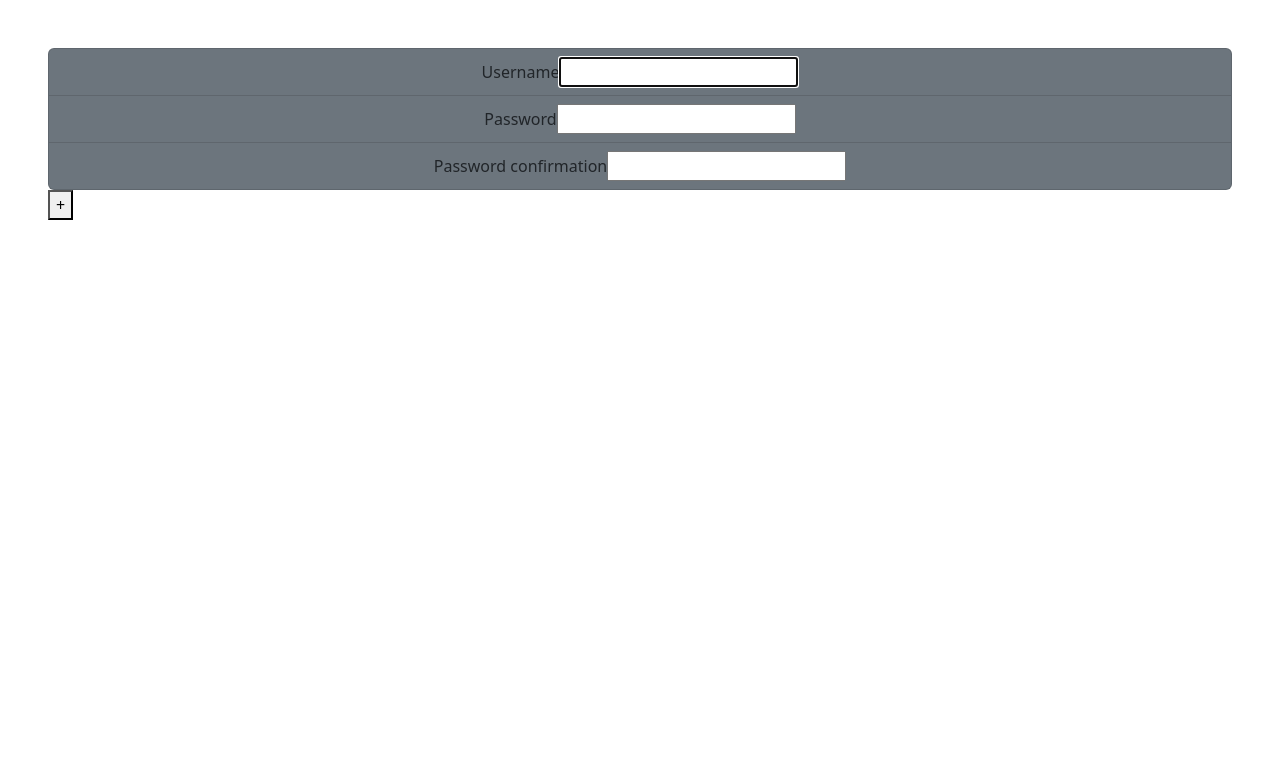
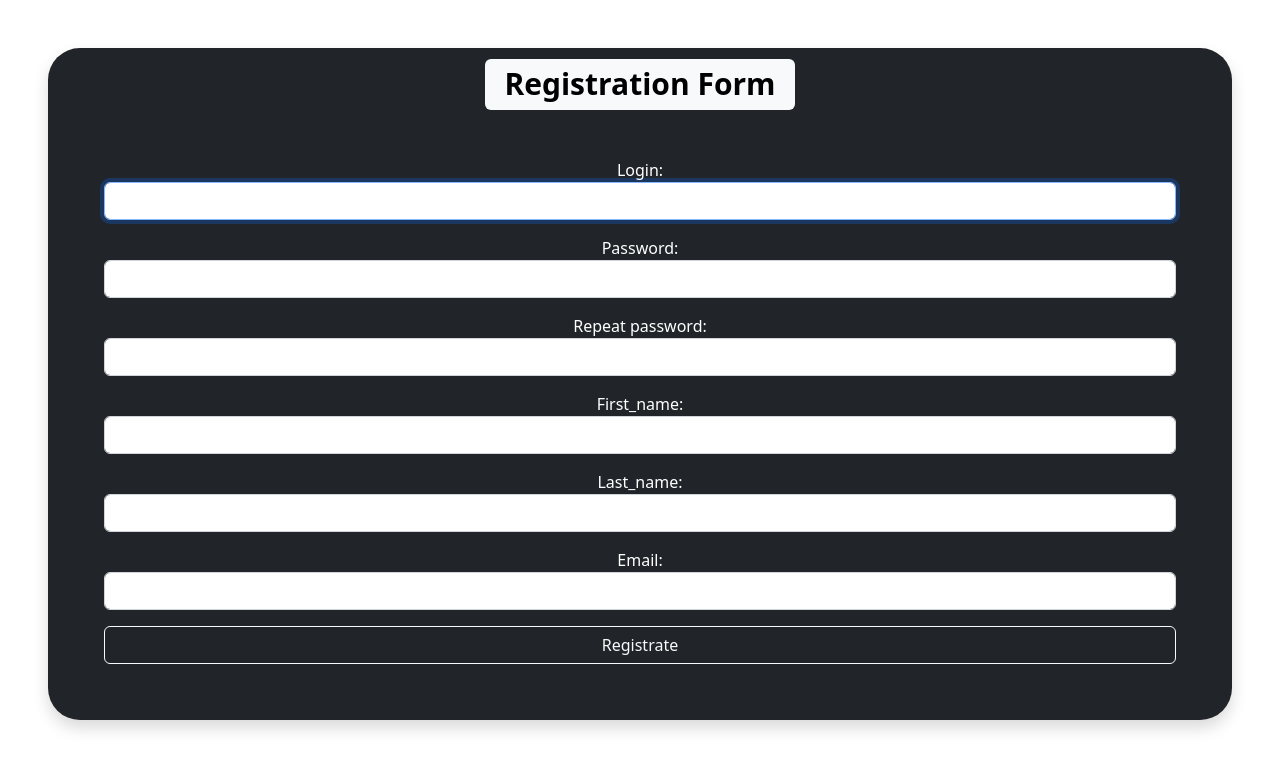
Before and after one commit to AnikinVladislav/DjangPrj, a Django app: page /users/register/ in a window 1280 px wide. Shown: the part 124-892 px from the top of the page. Before the commit the page ends 344 px from the top, so only its background shows below. Run offline with Django 4.2, Linux system fonts and the light colour scheme; some libraries are stand-ins or nearby versions.

Commit message:
registration

```diff
--- a/fin_venv/web_finance/main/templates/main/master.html
+++ b/fin_venv/web_finance/main/templates/main/master.html
@@ -24,19 +24,27 @@
             </button>
             <img src="{% static 'main/logo-no-background.png' %}" alt="Logo" style="width: 45%">
             {% if user.is_authenticated %}
+                <ul class="list-group">
+                    <li class="list-group-item text-center bg-dark border-0">
                         <a href="{% url 'logout' %}">
                             <button class="btn btn-outline-light" type="button">
                                 <span class="badge text-bg-light">Hi, {{ user.username }}</span><br>
                                 Log out
                             </button>
                         </a>
+                    </li>
+                    <li class="list-group-item text-center bg-dark border-0">
+                        <a href="{% url 'register_user' %}"><button class="btn btn-outline-light" type="button" style="width: 100%;">Edit</button></a>
+                    </li>
+                </ul>
+
             {% else %}
                 <ul class="list-group">
                     <li class="list-group-item text-center bg-dark border-0">
                         <a href="{% url 'login' %}"><button class="btn btn-outline-light" type="button" style="width: 100%;">Log in</button></a>
                     </li>
                     <li class="list-group-item text-center bg-dark border-0">
-                        <a href="{% url 'register' %}"><button class="btn btn-outline-light" type="button">Registration</button></a>
+                        <a href="{% url 'register_user' %}"><button class="btn btn-outline-light" type="button">Registration</button></a>
                     </li>
                 </ul>
             {% endif %}
@@ -59,7 +67,18 @@
             </li>
         </ul>
     </div>
+
     <div>
+        <div class="container-fluid m-2">
+            {% if messages %}
+                {% for message in messages %}
+                    <div class="alert alert-warning alert-dismissible">
+                        <button type="button" class="btn-close" data-bs-dismiss="alert"></button>
+                        <strong><i class="fa-solid fa-triangle-exclamation"></i></strong> {{ message }}
+                    </div>
+                {% endfor %}
+            {% endif %}
+        </div>
         {% block content %}
         {% endblock %}
     </div>
--- a/fin_venv/web_finance/users/forms.py
+++ b/fin_venv/web_finance/users/forms.py
@@ -5,21 +5,21 @@ from django.contrib.auth.models import User
 from django import forms
 
 class RegisterUserForm(UserCreationForm):
-    username = forms.CharField(label='Login', widget=forms.TextInput(attrs={'class': 'form-input'}))
-    password1 = forms.CharField(label='Password', widget=forms.PasswordInput(attrs={'class': 'form-input'}))
-    password2 = forms.CharField(label='Repeat password', widget=forms.PasswordInput(attrs={'class': 'form-input'}))
-    first_name = forms.CharField(label='First_name', widget=forms.TextInput(attrs={'class': 'form-input'}))
-    last_name = forms.CharField(label='Last_name', widget=forms.TextInput(attrs={'class': 'form-input'}))
-    email = forms.CharField(label='Email', widget=forms.EmailInput(attrs={'class': 'form-input'}))
+    username = forms.CharField(label='Login', widget=forms.TextInput(attrs={'class': 'form-control'}))
+    password1 = forms.CharField(label='Password', widget=forms.PasswordInput(attrs={'class': 'form-control'}))
+    password2 = forms.CharField(label='Repeat password', widget=forms.PasswordInput(attrs={'class': 'form-control'}))
+    first_name = forms.CharField(label='First_name', widget=forms.TextInput(attrs={'class': 'form-control'}))
+    last_name = forms.CharField(label='Last_name', widget=forms.TextInput(attrs={'class': 'form-control'}))
+    email = forms.EmailField(label='Email', widget=forms.EmailInput(attrs={'class': 'form-control'}))
 
     class Meta:
         model = User
         fields = ('username', 'password1', 'password2', 'first_name', 'last_name', 'email')
         widgets = {
-            'username': forms.TextInput(attrs={'class': 'form-input'}),
-            'password1': forms.PasswordInput(attrs={'class': 'form-input'}),
-            'password2': forms.PasswordInput(attrs={'class': 'form-input'}),
-            'first_name': forms.TextInput(attrs={'class': 'form-input'}),
-            'last_name': forms.TextInput(attrs={'class': 'form-input'}),
-            'email': forms.EmailInput(attrs={'class': 'form-input'}),
+            'username': forms.TextInput(attrs={'class': 'form-control'}),
+            'password1': forms.PasswordInput(attrs={'class': 'form-control'}),
+            'password2': forms.PasswordInput(attrs={'class': 'form-control'}),
+            'first_name': forms.TextInput(attrs={'class': 'form-control'}),
+            'last_name': forms.TextInput(attrs={'class': 'form-control'}),
+            'email': forms.EmailInput(attrs={'class': 'form-control'}),
         }
--- a/fin_venv/web_finance/users/templates/users/register.html
+++ b/fin_venv/web_finance/users/templates/users/register.html
@@ -5,15 +5,23 @@ Registration
 {% endblock %}
 
 {% block content %}
-<form method="post" class="rounded-5 m-5">
-  {% csrf_token %}
-  <ul class="list-group">
-    {% for f in form %}
-      <li class="list-group-item text-center bg-secondary"><label for="{{ f.id_for_label }}">{{ f.label }}</label>{{ f }}</li>
-    {% endfor %}
-    <!-- {{ form.as_p }} -->
-  </ul>
-  <button type="submit">+</button>
-</form>
+  <div class="shadow m-5 p-2 bg-dark text-white text-center rounded-5">
+    <h1><span class="badge text-bg-light">Registration Form</span><br></h1>
+    {% if form.errors %}
+      <!-- {% for error in form.errors %} -->
+        <div class="alert alert-warning alert-dismissible">
+          <button type="button" class="btn-close" data-bs-dismiss="alert"></button>
+          <strong><i class="fa-solid fa-triangle-exclamation"></i></strong> Error
+        </div>
+      <!-- {% endfor %} -->
+    {% endif %}
+
+    <form action="{% url 'register_user' %}" method="POST" class="rounded-5 m-5">
+      {% csrf_token %}
+      {{ form.as_p }}
+
+    <button class="btn btn-outline-light" type="submit" style="width: 100%;">Registrate</button>
+    </form>
+  </div>
 
 {% endblock %}
--- a/fin_venv/web_finance/users/urls.py
+++ b/fin_venv/web_finance/users/urls.py
@@ -3,5 +3,6 @@ from . import views
 
 urlpatterns = [
     path('', views.login_user, name='login'),
-    path('register/', views.RegisterUser.as_view(), name='register')
+    path('logout_user/', views.logout_user, name='logout'),
+    path('register/', views.register_user, name='register_user'),
 ]
--- a/fin_venv/web_finance/users/views.py
+++ b/fin_venv/web_finance/users/views.py
@@ -2,7 +2,7 @@ from django.shortcuts import render
 from django.views import generic
 from django.urls import reverse_lazy
 from django.contrib.auth.forms import UserCreationForm
-from django.contrib.auth import authenticate, login
+from django.contrib.auth import authenticate, login, logout
 from django.shortcuts import redirect
 from django.contrib import messages
 
@@ -16,15 +16,32 @@ def login_user(request):
         user = authenticate(request, username=username, password=password)
         if user is not None:
             login(request, user)
-            return redirect('/..')
+            return redirect('main')
         else:
             messages.success(request, ("Erorr Logging In, Try Again"))
             return redirect('login')
     else:
         return render(request, "users/login.html")
 
+def logout_user(request):
+    logout(request)
+    messages.success(request, ("You were logout"))
+    return redirect('main')
 
-class RegisterUser(generic.CreateView):
-    form_class = UserCreationForm
-    template_name = "users/register.html"
-    success_url = reverse_lazy('login')
+
+def register_user(request):
+    if request.method == "POST":
+        form = RegisterUserForm(request.POST)
+        if form.is_valid():
+            form.save()
+            username = form.cleaned_data['username']
+            password = form.cleaned_data['password1']
+            user = authenticate(request, username=username, password=password)
+            login(request, user)
+            messages.success(request, ("Account was registrated"))
+            return redirect('main')
+    else:
+        form = RegisterUserForm()
+    return render(request, "users/register.html",{
+        'form': form,
+    })
--- a/fin_venv/web_finance/web_finance/settings.py
+++ b/fin_venv/web_finance/web_finance/settings.py
@@ -127,5 +127,3 @@ STATICFILES_DIRS = [
 # https://docs.djangoproject.com/en/4.1/ref/settings/#default-auto-field
 
 DEFAULT_AUTO_FIELD = 'django.db.models.BigAutoField'
-
-LOGOUT_REDIRECT_URL = '/..'
```
Also changed, not shown: fin_venv/web_finance/main/templates/main/main_page.html (+0 -7 lines), fin_venv/web_finance/users/templates/users/login.html (+0 -8 lines), fin_venv/web_finance/db.sqlite3. Lines whose indentation alone changed are shown as unchanged.
